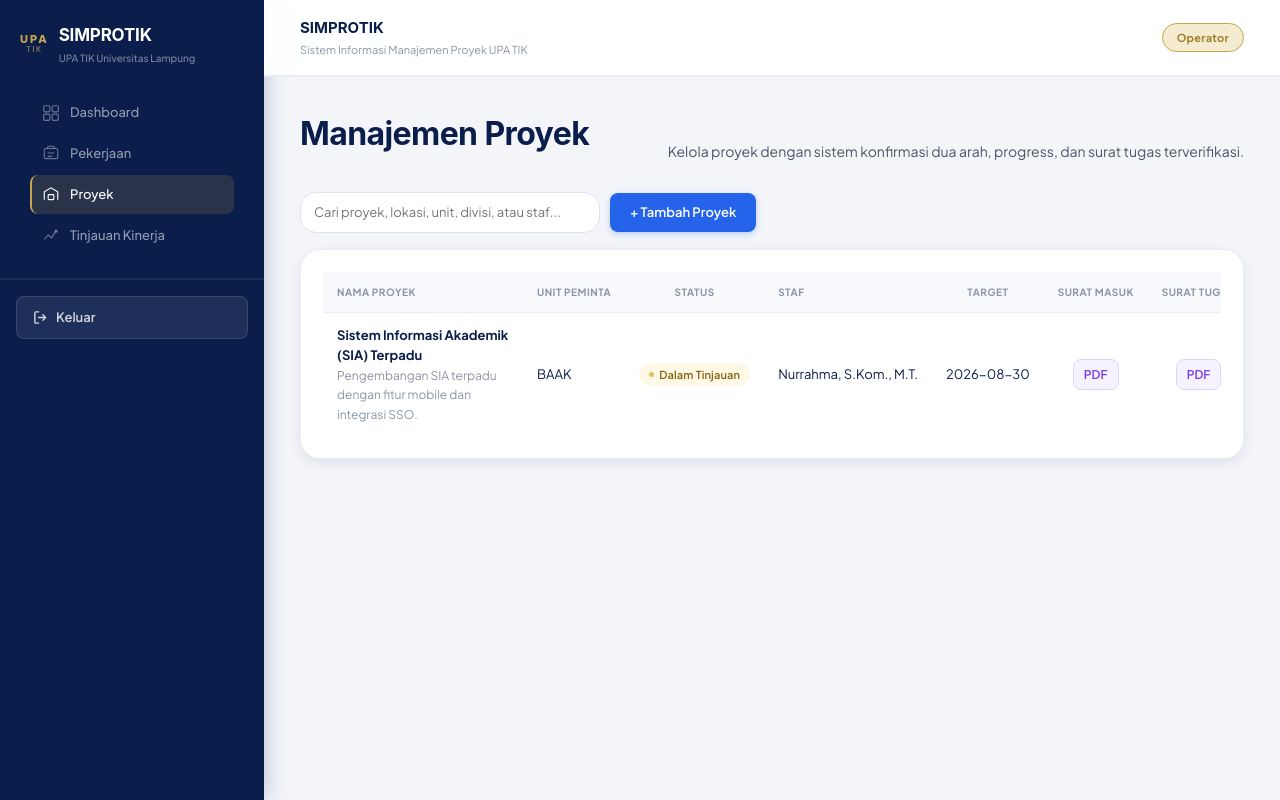
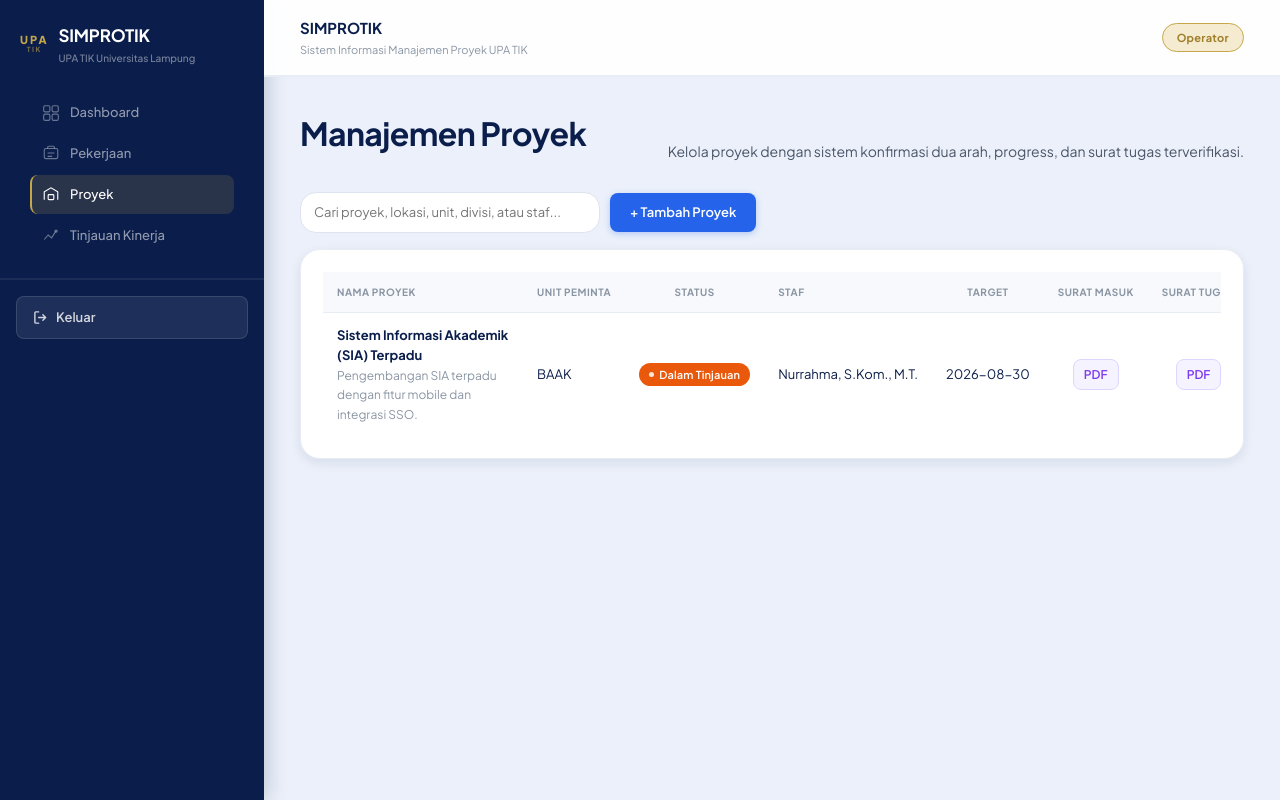
Before and after one commit to annisaramaadhanti/WEBSKRIPSI, a Next.js app: page /proyek in a window 1280 px wide. Built offline with nearby package versions, Linux system fonts and the light colour scheme.

Commit message:
Initial commit

```diff
--- a/app/(app)/proyek/page.tsx
+++ b/app/(app)/proyek/page.tsx
@@ -15,12 +15,12 @@ import { openLaporanInTab } from "@/lib/laporan-pdf";
 const STATUS_BADGE: Record<string, string> = {
   // StatusKonfirmasi
   "pending":     "badge-yellow",
-  "accepted":    "badge-green",
+  "accepted":    "badge-cyan",
   "rejected":    "badge-red",
   // StatusPekerjaan
   "assigned":    "badge-purple",
   "in_progress": "badge-blue",
-  "review":      "badge-yellow",
+  "review":      "badge-orange",
   "done":        "badge-green",
 };
 
@@ -368,7 +368,7 @@ function RingkasanModal({ item, onClose }: { item: Proyek; onClose: () => void }
             <div className="info-box-title">Data Surat Tugas</div>
             <table><tbody>
               <tr><td className="info-label">Nomor Surat</td><td>: {item.suratDetail.nomorSurat}</td></tr>
-              <tr><td className="info-label">Status</td><td>: <span className={`badge ${item.suratStatus === "published" ? "badge-green" : "badge-yellow"}`}>{item.suratStatus === "published" ? "Published" : "Preview"}</span></td></tr>
+              <tr><td className="info-label">Status</td><td>: <span className={`badge ${item.suratStatus === "published" ? "badge-indigo" : "badge-yellow"}`}>{item.suratStatus === "published" ? "Published" : "Preview"}</span></td></tr>
               <tr><td className="info-label">Tanggal Surat</td><td>: {item.suratDetail.tanggalSuratKeluar}</td></tr>
               <tr><td className="info-label">Tanggal Pelaksanaan</td><td>: {item.suratDetail.tanggalPelaksanaan}</td></tr>
               <tr><td className="info-label">Lokasi Pelaksanaan</td><td>: {item.suratDetail.lokasiPembuatan}</td></tr>
@@ -806,7 +806,7 @@ export default function ProyekPage() {
                   const rejected = item.assignees.filter(a => a.statusKonfirmasi === "rejected").length;
                   const accepted = item.assignees.filter(a => a.statusKonfirmasi === "accepted").length;
                   if (rejected > 0) return <span className="badge badge-red">{rejected} Ditolak</span>;
-                  if (accepted === total) return <span className="badge badge-green">Semua Diterima</span>;
+                  if (accepted === total) return <span className="badge badge-cyan">Semua Diterima</span>;
                   return <span className="badge badge-purple">Menunggu</span>;
                 };
                 const divisiRingkas = item.divisi.length > 0 ? item.divisi.join(", ") : <span className="text-muted">—</span>;
--- a/app/(app)/tinjauan-kinerja/page.tsx
+++ b/app/(app)/tinjauan-kinerja/page.tsx
@@ -28,12 +28,12 @@ type TinjauanItem = {
 const STATUS_BADGE: Record<string, string> = {
   // StatusKonfirmasi
   "pending":     "badge-yellow",
-  "accepted":    "badge-green",
+  "accepted":    "badge-cyan",
   "rejected":    "badge-red",
   // StatusPekerjaan
   "assigned":    "badge-purple",
   "in_progress": "badge-blue",
-  "review":      "badge-yellow",
+  "review":      "badge-orange",
   "done":        "badge-green",
 };
 
--- a/app/globals.css
+++ b/app/globals.css
@@ -6,14 +6,14 @@
 
 *, *::before, *::after { box-sizing: border-box; }
 
-@import url('https://fonts.googleapis.com/css2?family=Inter:wght@400;500;600;700;800&family=DM+Sans:wght@400;500;600;700&display=swap');
+@import url('https://fonts.googleapis.com/css2?family=Plus+Jakarta+Sans:wght@400;500;600;700;800&display=swap');
 
 :root {
-  --font-sans:    "Inter", system-ui, -apple-system, sans-serif;
-  --font-display: "DM Sans", "Inter", sans-serif;
+  --font-sans:    "Plus Jakarta Sans", system-ui, -apple-system, sans-serif;
+  --font-display: "Plus Jakarta Sans", system-ui, sans-serif;
 
   /* Permukaan */
-  --bg:          #F3F5F9;
+  --bg:          #EBF0FA;
   --surface:     #FFFFFF;
   --surface-alt: #F7F9FC;
   --surface-2:   #EEF1F8;
@@ -296,29 +296,31 @@ button:disabled { opacity: 0.42 !important; cursor: not-allowed !important; poin
   border-radius: var(--r-full);
   font-size: 11px; font-weight: 600;
   letter-spacing: 0.15px;
-  background: var(--navy-50);
-  color: var(--navy-700);
+  background: var(--navy-700);
+  color: #fff;
   white-space: nowrap;
 }
 .badge::before {
   content: ''; width: 5px; height: 5px; border-radius: 50%; flex-shrink: 0;
-  background: currentColor; opacity: 0.65;
+  background: rgba(255,255,255,0.85);
 }
 
-.badge-blue   { background: #EBF2FF; color: #1A3E8A; }
-.badge-blue::before { background: #2950A8; }
-.badge-cyan   { background: #E6F4F2; color: #0B5E57; }
-.badge-cyan::before { background: #0B7A72; }
-.badge-purple { background: #F0EAFB; color: #5A28AA; }
-.badge-purple::before { background: #6B35C7; }
-.badge-orange { background: #FEF0E6; color: #9A3F08; }
-.badge-orange::before { background: #C05A14; }
-.badge-yellow { background: #FEF9E7; color: #8A6010; }
-.badge-yellow::before { background: #D4A017; }
-.badge-green  { background: #E8F5EE; color: #145D30; }
-.badge-green::before { background: #1F8A4C; }
-.badge-red    { background: #FEE8E8; color: #8C1E1E; }
-.badge-red::before { background: #C73434; }
+.badge-blue   { background: #2563EB; color: #fff; }
+.badge-blue::before   { background: rgba(255,255,255,0.85); }
+.badge-indigo { background: #6D28D9; color: #fff; }
+.badge-indigo::before { background: rgba(255,255,255,0.85); }
+.badge-cyan   { background: #0891B2; color: #fff; }
+.badge-cyan::before   { background: rgba(255,255,255,0.85); }
+.badge-purple { background: #7C3AED; color: #fff; }
+.badge-purple::before { background: rgba(255,255,255,0.85); }
+.badge-orange { background: #EA580C; color: #fff; }
+.badge-orange::before { background: rgba(255,255,255,0.85); }
+.badge-yellow { background: #D97706; color: #fff; }
+.badge-yellow::before { background: rgba(255,255,255,0.85); }
+.badge-green  { background: #16A34A; color: #fff; }
+.badge-green::before  { background: rgba(255,255,255,0.85); }
+.badge-red    { background: #DC2626; color: #fff; }
+.badge-red::before    { background: rgba(255,255,255,0.85); }
 
 /* ======================================================
    LAYOUT — SIDEBAR & KONTEN
@@ -484,20 +486,28 @@ button:disabled { opacity: 0.42 !important; cursor: not-allowed !important; poin
   margin: 6px 0 0; font-family: var(--font-display);
   font-size: 30px; font-weight: 700; letter-spacing: -0.8px; line-height: 1;
 }
+.summary-card.blue   { background: linear-gradient(145deg, #DDE9FF 0%, #fff 62%); border-color: #C9D4EF; }
 .summary-card.blue::before   { background: var(--navy-600); }
 .summary-card.blue h2        { color: var(--navy-700); }
+.summary-card.green  { background: linear-gradient(145deg, #D9F2E5 0%, #fff 62%); border-color: #A8DFCA; }
 .summary-card.green::before  { background: var(--success-500); }
 .summary-card.green h2       { color: var(--success-600); }
+.summary-card.orange { background: linear-gradient(145deg, #FDECD8 0%, #fff 62%); border-color: #FECFAE; }
 .summary-card.orange::before { background: var(--orange-500); }
 .summary-card.orange h2      { color: var(--orange-500); }
+.summary-card.purple { background: linear-gradient(145deg, #EDE4FB 0%, #fff 62%); border-color: #D4C0F5; }
 .summary-card.purple::before { background: var(--purple-500); }
 .summary-card.purple h2      { color: var(--purple-500); }
+.summary-card.cyan   { background: linear-gradient(145deg, #D8F0EE 0%, #fff 62%); border-color: #96CCC8; }
 .summary-card.cyan::before   { background: var(--cyan-500); }
 .summary-card.cyan h2        { color: var(--cyan-500); }
+.summary-card.yellow { background: linear-gradient(145deg, #FEF5D8 0%, #fff 62%); border-color: #FAE8A0; }
 .summary-card.yellow::before { background: var(--gold); }
 .summary-card.yellow h2      { color: var(--gold-dark); }
+.summary-card.red    { background: linear-gradient(145deg, #FED8D8 0%, #fff 62%); border-color: #FDCACA; }
 .summary-card.red::before    { background: var(--danger-500); }
 .summary-card.red h2         { color: var(--danger-500); }
+.summary-card.teal   { background: linear-gradient(145deg, #D8F0EE 0%, #fff 62%); border-color: #96CCC8; }
 .summary-card.teal::before   { background: var(--cyan-500); }
 .summary-card.teal h2        { color: var(--cyan-500); }
 .summary-card.active { outline: 2px solid var(--navy-500); }
@@ -509,21 +519,23 @@ button:disabled { opacity: 0.42 !important; cursor: not-allowed !important; poin
 
 .dashboard-stack { display: flex; flex-direction: column; gap: 22px; }
 .dashboard-hero {
-  background: var(--navy-900);
+  background: linear-gradient(135deg, #0B1E4B 0%, #162F6B 52%, #0D2358 100%);
   color: #fff; padding: 28px 32px;
   border-radius: var(--r-2xl);
-  box-shadow: 0 16px 48px rgba(11,30,75,0.22);
+  box-shadow: 0 16px 48px rgba(11,30,75,0.30);
   position: relative; overflow: hidden; isolation: isolate;
 }
 .dashboard-hero::before {
   content: ''; position: absolute; inset: 0;
-  background: radial-gradient(ellipse 60% 80% at 90% -20%, rgba(198,168,75,0.14) 0%, transparent 60%);
+  background:
+    radial-gradient(ellipse 70% 100% at 100% -10%, rgba(198,168,75,0.28) 0%, transparent 58%),
+    radial-gradient(ellipse 45% 65% at -5% 110%, rgba(41,80,168,0.32) 0%, transparent 58%);
   z-index: 0; pointer-events: none;
 }
 .dashboard-hero::after {
   content: ''; position: absolute; bottom: -60px; right: -40px;
   width: 200px; height: 200px; border-radius: 50%;
-  border: 28px solid rgba(198,168,75,0.08);
+  border: 28px solid rgba(198,168,75,0.14);
   z-index: 0; pointer-events: none;
 }
 .dashboard-hero h1 {
@@ -1294,7 +1306,7 @@ input:focus, textarea:focus { border-color: var(--navy-600); box-shadow: 0 0 0 3
    PUBLIC DASHBOARD (app/page.tsx) — pub-*
    ====================================================== */
 
-        .pub-root { font-family: 'Inter', system-ui, sans-serif; background: #F3F5F9; color: #0B1E4B; min-height: 100vh; }
+        .pub-root { font-family: 'Plus Jakarta Sans', system-ui, sans-serif; background: #F3F5F9; color: #0B1E4B; min-height: 100vh; }
 
         /* NAV */
         .pub-nav {
@@ -1308,7 +1320,7 @@ input:focus, textarea:focus { border-color: var(--navy-600); box-shadow: 0 0 0 3
         .pub-nav-brand { display: flex; align-items: center; gap: 11px; }
         .pub-nav-logo { height: 34px; width: auto; object-fit: contain; }
         .pub-nav-divider { width: 1px; height: 22px; background: #DDE3EF; }
-        .pub-nav-title { font-family: 'DM Sans', sans-serif; font-size: 15px; font-weight: 700; color: #0B1E4B; letter-spacing: -0.3px; }
+        .pub-nav-title { font-family: 'Plus Jakarta Sans', sans-serif; font-size: 15px; font-weight: 700; color: #0B1E4B; letter-spacing: -0.3px; }
         .pub-nav-badge { font-size: 10px; font-weight: 600; color: #8A95A3; background: #F3F5F9; border: 1px solid #DDE3EF; border-radius: 100px; padding: 2px 10px; margin-left: 2px; }
         .pub-nav-cta {
           display: inline-flex; align-items: center; gap: 6px;
@@ -1349,7 +1361,7 @@ input:focus, textarea:focus { border-color: var(--navy-600); box-shadow: 0 0 0 3
           border-radius: 100px; padding: 4px 14px; margin-bottom: 14px;
         }
         .pub-hero-eyebrow-dot { width: 5px; height: 5px; border-radius: 50%; background: #C6A84B; box-shadow: 0 0 0 3px rgba(198,168,75,0.25); flex-shrink: 0; }
-        .pub-hero-title { font-family: 'DM Sans', sans-serif; font-size: clamp(22px, 3vw, 30px); font-weight: 700; letter-spacing: -0.6px; margin: 0 0 6px; line-height: 1.15; }
+        .pub-hero-title { font-family: 'Plus Jakarta Sans', sans-serif; font-size: clamp(22px, 3vw, 30px); font-weight: 700; letter-spacing: -0.6px; margin: 0 0 6px; line-height: 1.15; }
         .pub-hero-sub { font-size: 13px; color: rgba(255,255,255,0.55); margin: 0; }
 
         /* CONTENT */
@@ -1380,27 +1392,21 @@ input:focus, textarea:focus { border-color: var(--navy-600); box-shadow: 0 0 0 3
         /* STAT CARDS */
         .pub-stats-grid { display: grid; grid-template-columns: repeat(6,1fr); gap: 14px; margin-bottom: 22px; }
         .pub-stat-card {
-          background: #fff; border: 1px solid #E8ECF4; border-radius: 14px;
+          border-radius: 14px;
           padding: 18px 16px; position: relative; overflow: hidden;
-          box-shadow: 0 2px 8px rgba(11,30,75,0.05);
+          box-shadow: 0 3px 14px rgba(11,30,75,0.18);
           transition: transform 0.2s, box-shadow 0.2s;
+          border: none;
         }
-        .pub-stat-card:hover { transform: translateY(-2px); box-shadow: 0 6px 20px rgba(11,30,75,0.09); }
-        .pub-stat-card::before { content: ''; position: absolute; top: 0; left: 0; right: 0; height: 3px; border-radius: 14px 14px 0 0; }
-        .pub-stat-card.c-navy::before { background: #0B1E4B; }
-        .pub-stat-card.c-blue::before { background: #2563EB; }
-        .pub-stat-card.c-purple::before { background: #7C3AED; }
-        .pub-stat-card.c-orange::before { background: #D97706; }
-        .pub-stat-card.c-amber::before { background: #D97706; }
-        .pub-stat-card.c-green::before { background: #16A34A; }
-        .pub-stat-label { font-size: 10px; font-weight: 700; text-transform: uppercase; letter-spacing: 0.6px; color: #8A95A3; margin-bottom: 8px; }
-        .pub-stat-val { font-family: 'DM Sans', sans-serif; font-size: 32px; font-weight: 700; letter-spacing: -1.5px; line-height: 1; }
-        .pub-stat-card.c-navy .pub-stat-val { color: #0B1E4B; }
-        .pub-stat-card.c-blue .pub-stat-val { color: #2563EB; }
-        .pub-stat-card.c-purple .pub-stat-val { color: #7C3AED; }
-        .pub-stat-card.c-orange .pub-stat-val { color: #D97706; }
-        .pub-stat-card.c-amber .pub-stat-val { color: #D97706; }
-        .pub-stat-card.c-green .pub-stat-val { color: #16A34A; }
+        .pub-stat-card:hover { transform: translateY(-2px); box-shadow: 0 8px 24px rgba(11,30,75,0.25); }
+        .pub-stat-card.c-navy  { background: linear-gradient(135deg, #0B1E4B 0%, #162F6B 100%); }
+        .pub-stat-card.c-blue  { background: linear-gradient(135deg, #2563EB 0%, #1D4ED8 100%); }
+        .pub-stat-card.c-purple{ background: linear-gradient(135deg, #7C3AED 0%, #6D28D9 100%); }
+        .pub-stat-card.c-orange{ background: linear-gradient(135deg, #EA580C 0%, #C2410C 100%); }
+        .pub-stat-card.c-amber { background: linear-gradient(135deg, #D97706 0%, #B45309 100%); }
+        .pub-stat-card.c-green { background: linear-gradient(135deg, #16A34A 0%, #15803D 100%); }
+        .pub-stat-label { font-size: 10px; font-weight: 700; text-transform: uppercase; letter-spacing: 0.6px; color: rgba(255,255,255,0.70); margin-bottom: 8px; }
+        .pub-stat-val { font-family: 'Plus Jakarta Sans', sans-serif; font-size: 32px; font-weight: 700; letter-spacing: -1.5px; line-height: 1; color: #fff; }
 
         /* CHART CARDS */
         .pub-chart-grid-2 { display: grid; grid-template-columns: 2.2fr 1fr; gap: 16px; margin-bottom: 16px; }
@@ -1409,7 +1415,7 @@ input:focus, textarea:focus { border-color: var(--navy-600); box-shadow: 0 0 0 3
           background: #fff; border: 1px solid #E8ECF4; border-radius: 14px;
           padding: 20px 22px; box-shadow: 0 2px 8px rgba(11,30,75,0.05);
         }
-        .pub-chart-title { font-family: 'DM Sans', sans-serif; font-size: 13px; font-weight: 700; color: #0B1E4B; margin-bottom: 3px; }
+        .pub-chart-title { font-family: 'Plus Jakarta Sans', sans-serif; font-size: 13px; font-weight: 700; color: #0B1E4B; margin-bottom: 3px; }
         .pub-chart-sub { font-size: 11px; color: #8A95A3; margin-bottom: 16px; }
 
         /* Bar chart */
@@ -1449,7 +1455,7 @@ input:focus, textarea:focus { border-color: var(--navy-600); box-shadow: 0 0 0 3
           overflow: hidden; box-shadow: 0 2px 8px rgba(11,30,75,0.05);
         }
         .pub-table-head { padding: 16px 22px; border-bottom: 1px solid #F3F5F9; display: flex; align-items: baseline; gap: 10px; }
-        .pub-table-head-title { font-family: 'DM Sans', sans-serif; font-size: 14px; font-weight: 700; color: #0B1E4B; }
+        .pub-table-head-title { font-family: 'Plus Jakarta Sans', sans-serif; font-size: 14px; font-weight: 700; color: #0B1E4B; }
         .pub-table-head-count { font-size: 12px; color: #8A95A3; }
         .pub-table { width: 100%; border-collapse: collapse; font-size: 12px; }
         .pub-table th { padding: 10px 16px; text-align: left; font-size: 10px; font-weight: 700; text-transform: uppercase; letter-spacing: 0.5px; color: #8A95A3; background: #F8FAFC; border-bottom: 1px solid #F1F5F9; white-space: nowrap; }
@@ -1458,10 +1464,10 @@ input:focus, textarea:focus { border-color: var(--navy-600); box-shadow: 0 0 0 3
         .pub-table tbody tr:hover td { background: rgba(37,99,235,0.02); }
         .pub-td-nama { font-weight: 600; color: #0B1E4B; }
         .pub-td-sub { font-size: 11px; color: #8A95A3; margin-top: 2px; }
-        .pub-badge-tipe { display: inline-flex; padding: 3px 10px; border-radius: 100px; font-size: 11px; font-weight: 600; }
-        .pub-badge-tipe.pekerjaan { background: #E6F4F2; color: #0B5E57; }
-        .pub-badge-tipe.proyek { background: #EBF2FF; color: #1A3E8A; }
-        .pub-badge-status { display: inline-flex; padding: 3px 10px; border-radius: 100px; font-size: 11px; font-weight: 600; }
+        .pub-badge-tipe { display: inline-flex; padding: 3px 10px; border-radius: 100px; font-size: 11px; font-weight: 600; color: #fff; }
+        .pub-badge-tipe.pekerjaan { background: #0891B2; }
+        .pub-badge-tipe.proyek { background: #2563EB; }
+        .pub-badge-status { display: inline-flex; padding: 3px 10px; border-radius: 100px; font-size: 11px; font-weight: 600; color: #fff !important; }
         .pub-empty { text-align: center; padding: 32px; color: #8A95A3; font-size: 13px; }
 
         /* FOOTER */
--- a/app/login/page.tsx
+++ b/app/login/page.tsx
@@ -35,7 +35,7 @@ export default function LoginPage() {
           min-height: 100vh;
           display: grid;
           grid-template-columns: 1fr 1fr;
-          font-family: "Inter", system-ui, sans-serif;
+          font-family: "Plus Jakarta Sans", system-ui, sans-serif;
           background: #F3F5F9;
         }
 
--- a/app/page.tsx
+++ b/app/page.tsx
@@ -15,7 +15,7 @@ const STATUS_COLOR: Record<string,string> = {
   assigned:"#7C3AED", in_progress:"#2563EB", review:"#D97706", done:"#16A34A",
 };
 const STATUS_BG: Record<string,string> = {
-  assigned:"#F0EAFB", in_progress:"#EBF2FF", review:"#FEF9E7", done:"#E8F5EE",
+  assigned:"#7C3AED", in_progress:"#2563EB", review:"#EA580C", done:"#16A34A",
 };
 
 type AnyItem = {
@@ -294,7 +294,7 @@ export default function PublicDashboard() {
                       <td style={{ color:"#475569", fontSize:12 }}>{item.unitPeminta}</td>
                       <td style={{ color:"#475569", fontSize:12 }}>{item.divisi.join(", ")||"—"}</td>
                       <td>
-                        <span className="pub-badge-status" style={{ background:STATUS_BG[item.status]||"#F3F5F9", color:STATUS_COLOR[item.status]||"#475569" }}>
+                        <span className="pub-badge-status" style={{ background:STATUS_BG[item.status]||"#64748B" }}>
                           {STATUS_LABEL[item.status]||item.status}
                         </span>
                       </td>
```
Also changed, not shown: app/(app)/dashboard/page.tsx (+12 -12 lines), app/(app)/pekerjaan/page.tsx (+5 -5 lines).
